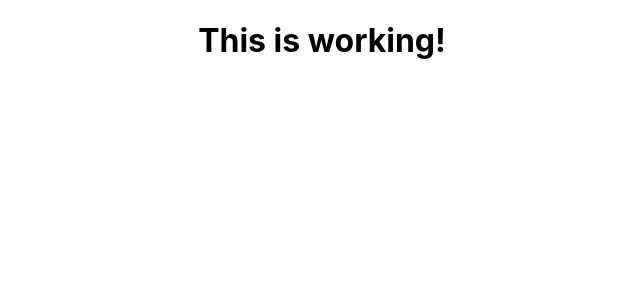
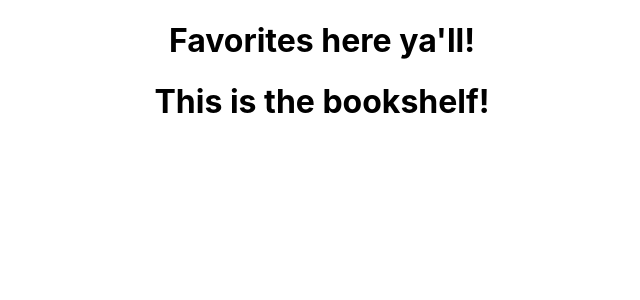
Before and after one commit to jcouper/bookshelf-frontend, a React (Create React App) app: page / in a window 1280 px wide. Shown: the top 300 px of the page, without its empty margins (318-958 px from the left). Built offline with nearby package versions, Linux system fonts and the light colour scheme.

Commit message:
library and favorites components hooked up

```diff
--- a/src/App.js
+++ b/src/App.js
@@ -1,6 +1,6 @@
 import React, { Component } from 'react';
 import './App.css';
-import Library from './components/library';
+import Library from './components/Library';
 
 export default class App extends Component{
   render(){
--- a/src/components/bookshelf.js
+++ b/src/components/bookshelf.js
@@ -0,0 +1,10 @@
+import React, { Component } from 'react';
+
+
+export default class Bookshelf extends Component {
+    render(){
+        return(
+            <h1>This is the bookshelf!</h1>
+        )
+    }
+}
--- a/src/components/favorites.js
+++ b/src/components/favorites.js
@@ -0,0 +1,8 @@
+import React from 'react';
+
+
+export default function Favorites() {
+    return(
+        <h1>Favorites here ya'll!</h1>
+    )
+}
--- a/src/components/library.js
+++ b/src/components/library.js
@@ -1,5 +1,7 @@
 import React from 'react';
 import { Component } from "react";
+import Bookshelf from './Bookshelf';
+import Favorites from './Favorites';
 
 
 
@@ -7,7 +9,10 @@ import { Component } from "react";
 export default class Library extends Component {
     render(){
         return(
-            <h1>This is working!</h1>
+            <div className='library'>
+            <Favorites/>
+            <Bookshelf/>
+            </div>
         )
     }
 }
```
